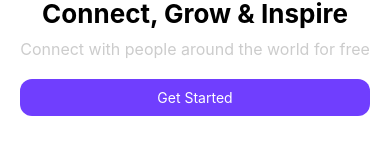
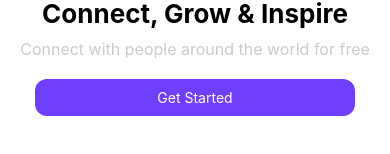
Before and after one commit to mdmidulhosen/chat-react-chat-application-using-socket-io-and-context-api, a React Native app in the folder frontend/: screen /Home in a window 390 px wide. Shown: the part 646-800 px from the top of the page. Built offline with nearby package versions, Linux system fonts and the light colour scheme.

Commit message:
chat screen modal create for group

```diff
--- /dev/null
+++ b/frontend/components/Modal.jsx
@@ -0,0 +1,103 @@
+import React, {useState} from 'react';
+import {
+  Alert,
+  Modal,
+  StyleSheet,
+  Text,
+  Pressable,
+  View,
+  Dimensions,
+  TextInput,
+} from 'react-native';
+const {width, height} = Dimensions.get('screen');
+
+const ModalComponent = ({modalVisible, setModalVisible}) => {
+  return (
+    <View style={styles.centeredView}>
+      <Modal
+        animationType="slide"
+        transparent={true}
+        visible={modalVisible}
+        onRequestClose={() => {
+          Alert.alert('Modal has been closed.');
+          setModalVisible(!modalVisible);
+        }}>
+        <View style={styles.centeredView}>
+          <View style={styles.modalView}>
+            <TextInput placeholder='Your Group Name' style={styles.input} placeholderTextColor="#703efe"/>
+            <View style={styles.betweenJustify}>
+              <Pressable onPress={() => console.log("Add Group Pressed")}>
+                <Text style={styles.buttonClose}>Add</Text>
+              </Pressable>
+              <Pressable onPress={() => setModalVisible(!modalVisible)}>
+                <Text style={styles.buttonClose}>Cancel</Text>
+              </Pressable>
+            </View>
+          </View>
+        </View>
+      </Modal>
+    </View>
+  );
+};
+// setModalVisible(!modalVisible)
+const styles = StyleSheet.create({
+  centeredView: {
+    flex: 1,
+    justifyContent: 'center',
+    alignItems: 'center',
+    marginTop: 22,
+  },
+  modalView: {
+    margin: 20,
+    backgroundColor: 'white',
+    borderRadius: 20,
+    padding: 35,
+    alignItems: 'center',
+    shadowColor: '#000',
+    shadowOffset: {
+      width: 0,
+      height: 2,
+    },
+    shadowOpacity: 0.25,
+    shadowRadius: 4,
+    elevation: 5,
+    width: width * 0.8,
+  },
+  button: {
+    borderRadius: 12,
+    padding: 10,
+    elevation: 2,
+  },
+  buttonClose: {
+    backgroundColor: '#703efe',
+    color: 'white',
+    borderRadius: 12,
+    width: width * 0.25,
+    textAlign: 'center',
+    paddingVertical: 12,
+  },
+  textStyle: {
+    color: 'white',
+    fontWeight: 'bold',
+    textAlign: 'center',
+  },
+  modalText: {
+    marginBottom: 15,
+    textAlign: 'center',
+  },
+  betweenJustify: {
+    flexDirection: 'row',
+    justifyContent: 'space-between',
+    width:'100%'
+  },
+  input: {
+    borderColor: '#703efe',
+    borderWidth: 2,
+    borderRadius: 12,
+    marginBottom: 14,
+    paddingLeft: 20,
+    width:'100%'
+  },
+});
+
+export default ModalComponent;
--- a/frontend/screens/ChatScreen.jsx
+++ b/frontend/screens/ChatScreen.jsx
@@ -1,12 +1,91 @@
-import { View, Text } from 'react-native'
-import React from 'react'
+import {
+  View,
+  Text,
+  StyleSheet,
+  Dimensions,
+  TouchableOpacity,
+} from 'react-native';
+import React, {useContext, useState} from 'react';
+import AndIcon from 'react-native-vector-icons/AntDesign';
+import GlobalState, {GlobalContext} from '../context';
+import ModalComponent from '../components/Modal';
+const {width, height} = Dimensions.get('screen');
 
 const ChatScreen = () => {
+  const {currentUser} = useContext(GlobalContext);
+  const [modalVisible, setModalVisible] = useState(false);
+
   return (
-    <View>
-      <Text>ChatScreen</Text>
+    <View style={styles.mainWrapper}>
+      <View style={styles.betweenWrapper}>
+        <View></View>
+        <Text>{currentUser}</Text>
+        <AndIcon name="logout" color="#703efe" size={26} />
+      </View>
+      <ModalComponent modalVisible={modalVisible} setModalVisible={setModalVisible}/>
+      <TouchableOpacity onPress={() => setModalVisible(true)}>
+        <Text style={styles.button}>Create a new group</Text>
+      </TouchableOpacity>
     </View>
-  )
-}
+  );
+};
 
-export default ChatScreen
+const styles = StyleSheet.create({
+  mainWrapper: {
+    flex: 1,
+    paddingHorizontal: 20,
+    justifyContent: 'space-between',
+    paddingBottom: 10,
+  },
+  homeImage: {
+    flex: 2,
+    width: '100%',
+    justifyContent: 'center',
+    alignItems: 'center',
+  },
+  content: {
+    flex: 1,
+    backgroundColor: '#ffffff',
+    justifyContent: 'center',
+    alignItems: 'center',
+    width: '100%',
+    paddingHorizontal: 20,
+    overflow: 'hidden',
+    zIndex: 10,
+  },
+  button: {
+    backgroundColor: '#703efe',
+    color: 'white',
+    textAlign: 'center',
+    paddingVertical: 10,
+    borderRadius: 12,
+    width: '100%',
+  },
+  betweenWrapper: {
+    flexDirection: 'row',
+    justifyContent: 'space-between',
+    alignItems: 'center',
+    marginTop: 10,
+  },
+  input: {
+    borderColor: '#703efe',
+    borderWidth: 2,
+    borderRadius: 12,
+    marginBottom: 4,
+    paddingLeft: 20,
+  },
+  title: {
+    color: '#000000',
+    fontSize: 26,
+    textAlign: 'center',
+    fontWeight: '700',
+    marginBottom: 10,
+  },
+  subTitle: {
+    color: '#cccccc',
+    fontSize: 16,
+    marginBottom: 20,
+    textAlign: 'center',
+  },
+});
+export default ChatScreen;
--- a/frontend/screens/HomeScreen.jsx
+++ b/frontend/screens/HomeScreen.jsx
@@ -13,10 +13,10 @@ import {
 import React, {useContext} from 'react';
 import homeImage from '../assets/images/home-image.jpg';
 import {GlobalContext} from '../context';
-import {useNavigation} from '@react-navigation/native';
+import {useNavigation} from '@react-navigation/native'
+const {height, width} = Dimensions.get('screen');
 
 const HomeScreen = () => {
-  const {height, width} = Dimensions.get('screen');
   const navigation = useNavigation();
 
   const {
@@ -86,9 +86,11 @@ const HomeScreen = () => {
             <Text style={styles.subTitle}>
               Connect with people around the world for free
             </Text>
-            <Pressable onPress={() => setShowLoginView(true)}>
+            <View style={{flexDirection:'row', justifyContent:'center'}}>
+            <Pressable onPress={() => setShowLoginView(true)} style={{width: width *0.4,}}>
               <Text style={styles.button}>Get Started</Text>
             </Pressable>
+            </View>
           </View>
         )}
       </View>
@@ -121,8 +123,8 @@ const styles = StyleSheet.create({
     color: 'white',
     textAlign: 'center',
     paddingVertical: 10,
-    paddingHorizontal: 70,
     borderRadius: 12,
+    width: width * 0.4
   },
   betweenWrapper: {
     flexDirection: 'row',
```
Also changed, not shown: 1 other file (tests, documents, lock files or other folders).
